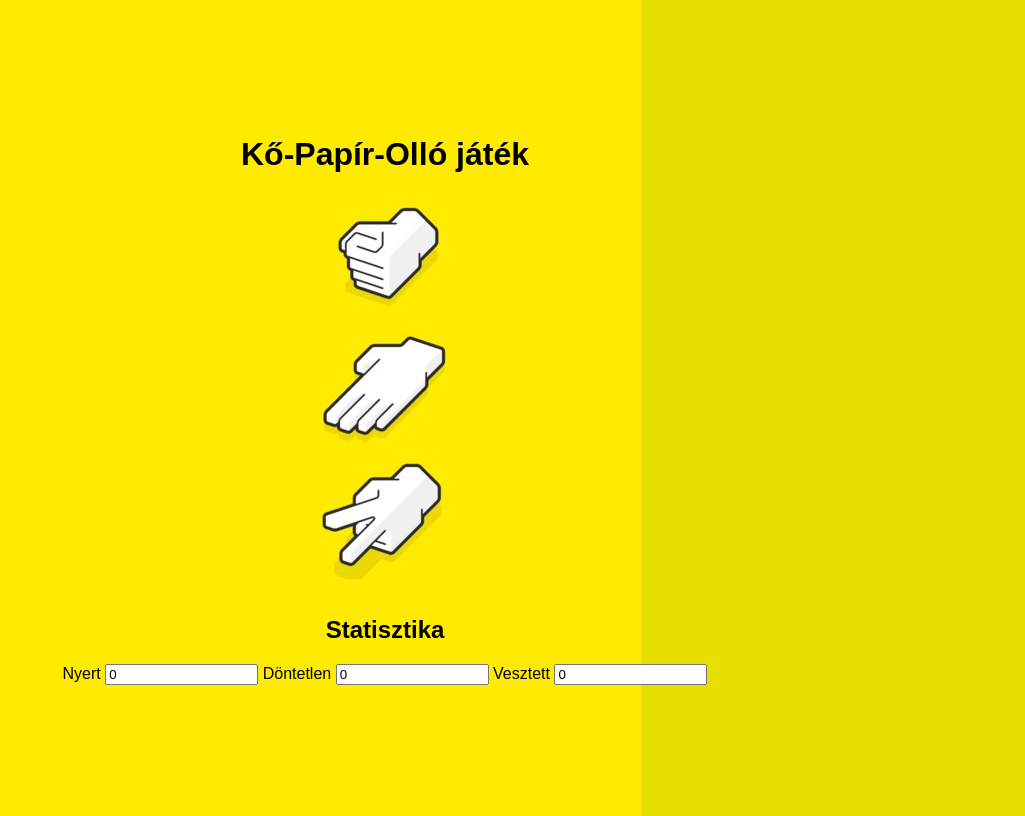
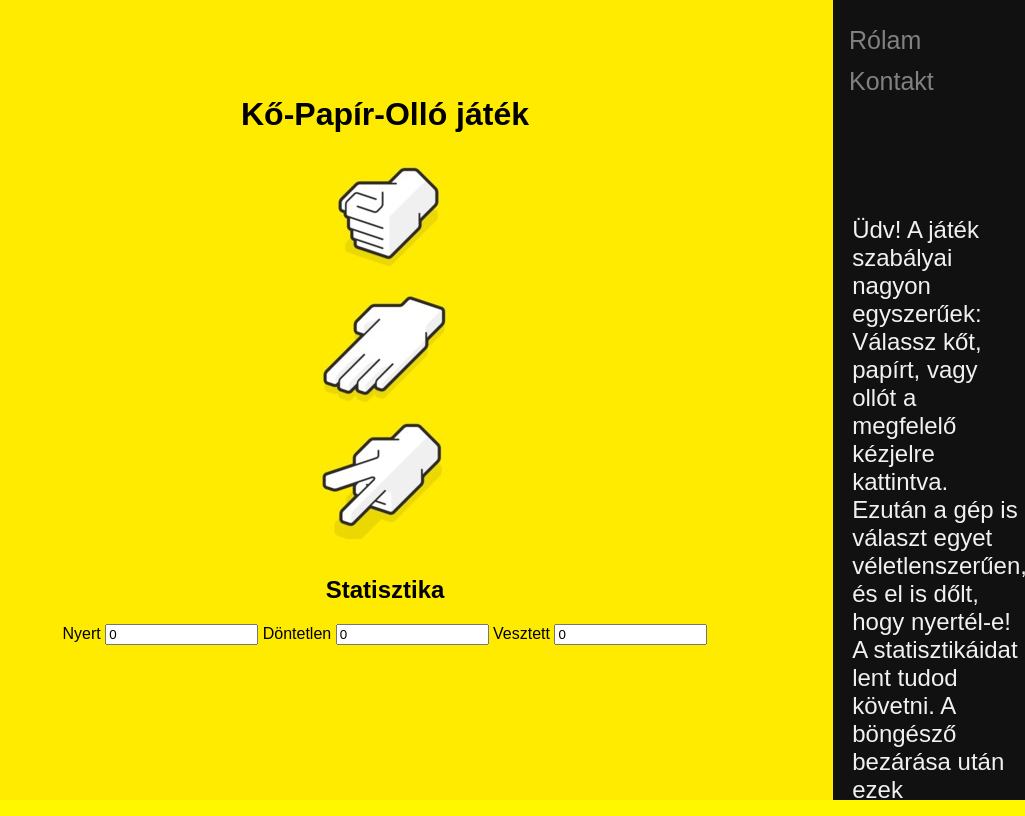
Before and after one commit to bszanka/ko-papir-ollo, a plain HTML site: page index.html in a window 1280 px wide. Shown: the whole page, without its empty margins (255-1280 px from the left). Drawn offline with Linux system fonts and the light colour scheme; a web font is replaced by a local one.

Commit message:
added a cool sidepane and rules

```diff
--- a/index.html
+++ b/index.html
@@ -7,11 +7,12 @@
 
 <!-- <!DOCTYPE html> -->
 <html>
+
 <head>
   <link rel="stylesheet" href="style.css">
 </head>
+
 <body>
-
   <h1>Kő-Papír-Olló játék</h1>
   <script type="text/JavaScript" src="script.js"></script>
   <!--
@@ -34,6 +35,23 @@
     Vesztett
     <input type="text" name="loses" size="16" value="0">
   </form>
+
+  <div class="sidenav">
+    <a href="https://www.linkedin.com/in/szanka-balazs-16385617b/">Rólam</a>
+    <a href="mailto:szankabalazs@gmail.com">Kontakt</a>
+    </br>
+    <div class="intro">
+      Üdv!
+      A játék szabályai nagyon egyszerűek:
+      Válassz kőt, papírt, vagy ollót a megfelelő kézjelre kattintva.
+      Ezután a gép is választ egyet véletlenszerűen, és el is dőlt,
+      hogy nyertél-e!
+      A statisztikáidat lent tudod követni.
+      A böngésző bezárása után ezek nullázódnak.
+      Jó játékot!
+    </div>
+  </div>
+
 </body>
 
 </html>
--- a/style.css
+++ b/style.css
@@ -8,12 +8,47 @@
     box-sizing: border-box;
   }
 
+  .intro {
+    padding-left: 10%;
+    /* vertical-align: middle; */
+    padding-top: 50%;
+    color: #f1f1f1;
+    font-size: x-large;
+  }
+
   body {
     display: flex;
     align-items: center;
     flex-direction: column;
     justify-content: center;
-    min-height: 100vh;
+    min-height: 90vh;
     font-family: 'Cyber', sans-serif;
-    background: linear-gradient(90deg, #ffeb00 70%, #e6de00 70%), #fff700;
+    background: linear-gradient(90deg, #ffeb00 85%, #e6de00 85%), #fff700;
   }
+
+  /* The sidebar menu */
+.sidenav {
+  height: 100%; /* Full-height: remove this if you want "auto" height */
+  width: 15%; /* Set the width of the sidebar */
+  position: fixed; /* Fixed Sidebar (stay in place on scroll) */
+  z-index: 1; /* Stay on top */
+  top: 0; /* Stay at the top */
+  right: 0;
+  background-color: #111; /* Black */
+  overflow-x: hidden; /* Disable horizontal scroll */
+  padding-top: 20px;
+}
+
+/* The navigation menu links */
+.sidenav a {
+  padding: 6px 8px 6px 16px;
+  text-decoration: none;
+  font-size: 25px;
+  color: #818181;
+  display: block;
+}
+
+/* When you mouse over the navigation links, change their color */
+.sidenav a:hover {
+  color: #f1f1f1;
+}
```
